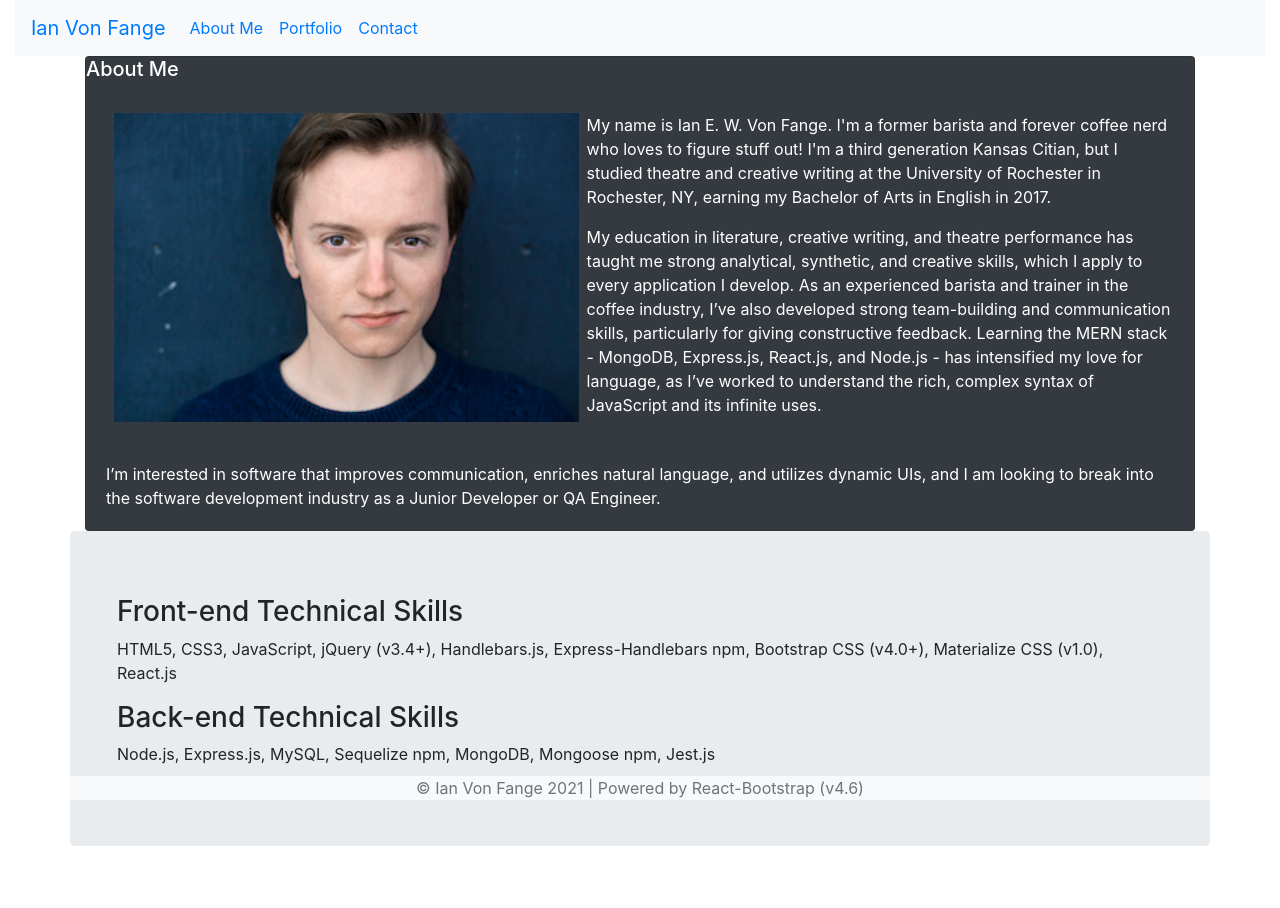
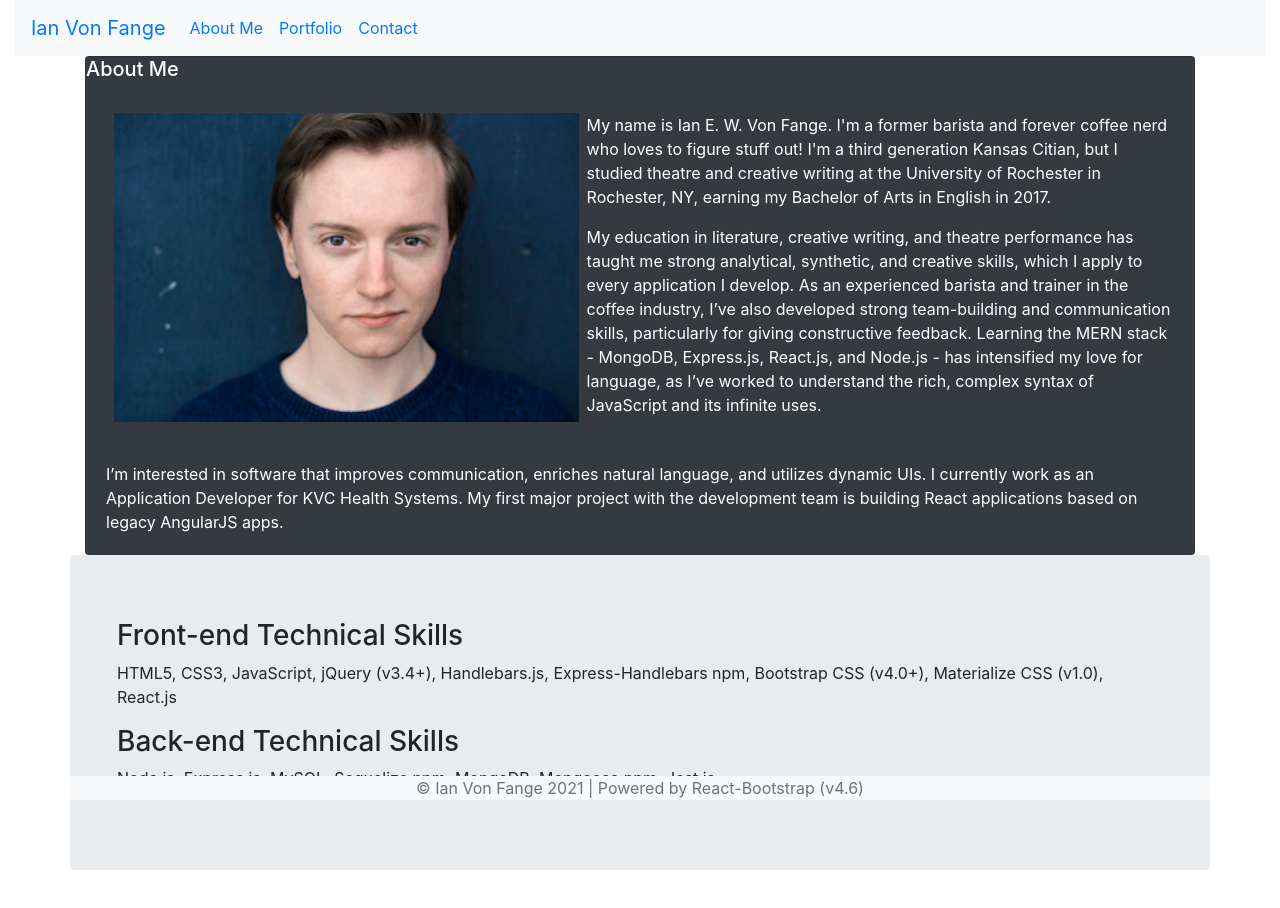
Before and after one commit to eliaswolfgang/React-Portfolio, a React (Create React App) app: page / in a window 1280 px wide. Shown: the top 908 px of the page. Built offline with nearby package versions, Linux system fonts and the light colour scheme.

Commit message:
Updated About Me

```diff
--- a/src/components/About.js
+++ b/src/components/About.js
@@ -30,8 +30,9 @@ function About() {
                         </Card.Body>
                         <Card.Body className="row">
                             <Col>
-                                <Card.Text>I’m interested in software that improves communication, enriches natural language, and utilizes dynamic UIs,
-                                and I am looking to break into the software development industry as a Junior Developer or QA Engineer.
+                                <Card.Text>I’m interested in software that improves communication, enriches natural language, and utilizes dynamic UIs. I currently work
+                                    as an Application Developer for KVC Health Systems. My first major project with the development team is building React applications
+                                    based on legacy AngularJS apps.
                                 </Card.Text>
                             </Col>
                         </Card.Body>
```
